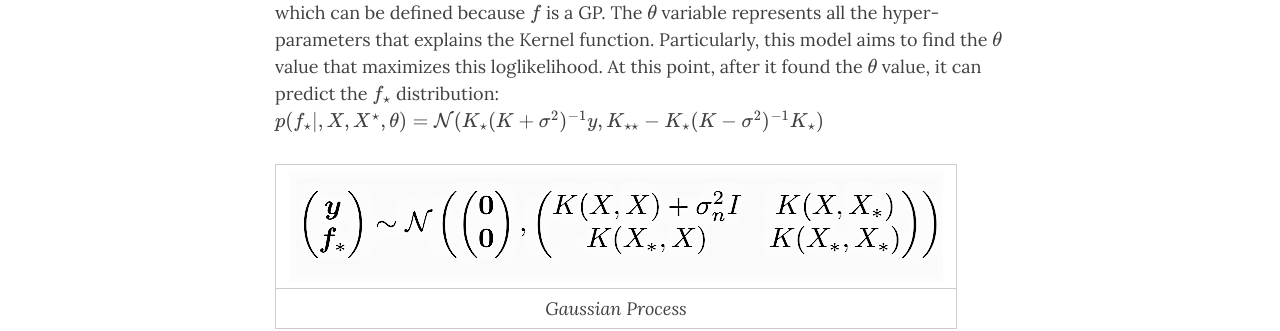
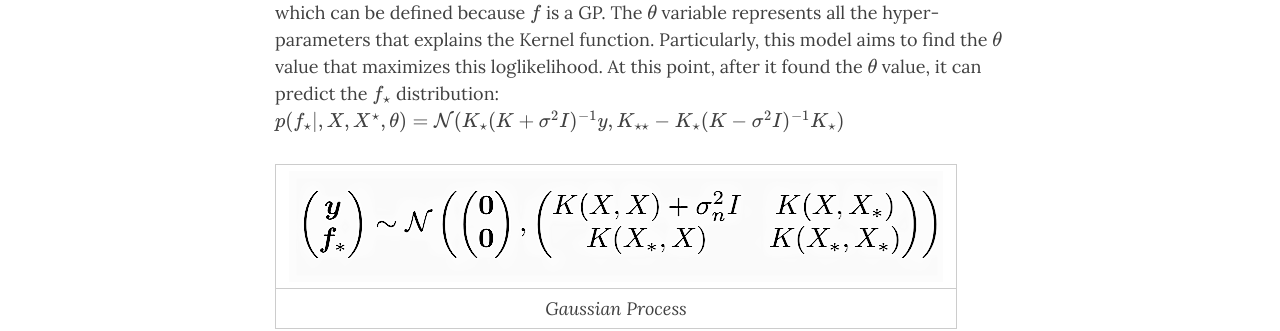
Before and after one commit to lucarossi9/statistical_computation_4, a Jekyll site: the page built from index.md, in a window 1280 px wide and 900 px high, scrolled down 8749 px. Shown: the part 153-484 px from the top of the window. Built offline with Jekyll 4.4.1, drawn with Linux system fonts in a browser that asks for light colours; nearby versions of some CDN libraries; formulas are drawn with MathJax 3; the list of posts is cut into pages by our own code.

Commit message:
Update index.md

```diff
--- a/index.md
+++ b/index.md
@@ -108,7 +108,7 @@ The Gaussian Process Latent Variable Model (GPLVM) is a dimensionality reduction
 
 The __Gaussian process__ attempts to describe a directional dependency between a covariate variable $$x$$ and the corresponding observable output $$y$$. For doing that it uses the conditional distribution $$p(y\vert x)$$ which describes the dependency of an observable $$y$$ on a corresponding input $$x \in X$$. \\
 A random function $$f:X\to \mathbf{R}$$ is a Gaussian Process with mean $$m(x)$$ and co-variance function $$k(x,x^\star)$$ if $$f_{X}=(f(x_1),...,f(x_n)) \sim \mathcal{N}(\mu_X,K_{XX})$$ (where $$\mu$$ is often considered as zero). This method aims to study $$y=f(x)+\epsilon$$, where $$\epsilon \sim \mathcal{N}(0,\sigma^2)$$. In this case $$y$$ is distributed as $$\mathcal{N}(0,K(x,x)+\sigma^2I)$$, because of the noise factor. To reach those results, it considers a training set $$\{(x_i,y_i), i=1,...,n\}$$ and a testing set $$\{x_i^\star, i=1,...,n\}$$, , in particular it wants to learn $$f$$ in order to make predictions on $$f(x^\star)$$. Furthemore, it takes advantage of the likelihood function $$p(y\vert f, \theta)=\mathcal{N}(f, \sigma^2I)$$, which can be defined because $$f$$ is a GP. The $$\theta$$ variable represents all the hyper-parameters that explains the Kernel function. Particularly, this model aims to find the $$\theta$$ value that maximizes this loglikelihood. At this point, after it found the $$\theta$$ value, it can predict the $$f_{\star}$$ distribution:
-$$p(f_{\star}\vert, X, X^{\star}, \theta) = \mathcal{N}(K_{\star}(K+\sigma^2)^{-1}y, K_{\star\star}-K_{\star}(K−\sigma^2)^{-1}K_{\star})$$
+$$p(f_{\star}\vert, X, X^{\star}, \theta) = \mathcal{N}(K_{\star}(K+\sigma^2I)^{-1}y, K_{\star\star}-K_{\star}(K−\sigma^2I)^{-1}K_{\star})$$
 
 | ![gp](assets/img/gauspro.png) |
 |:--:|
```
